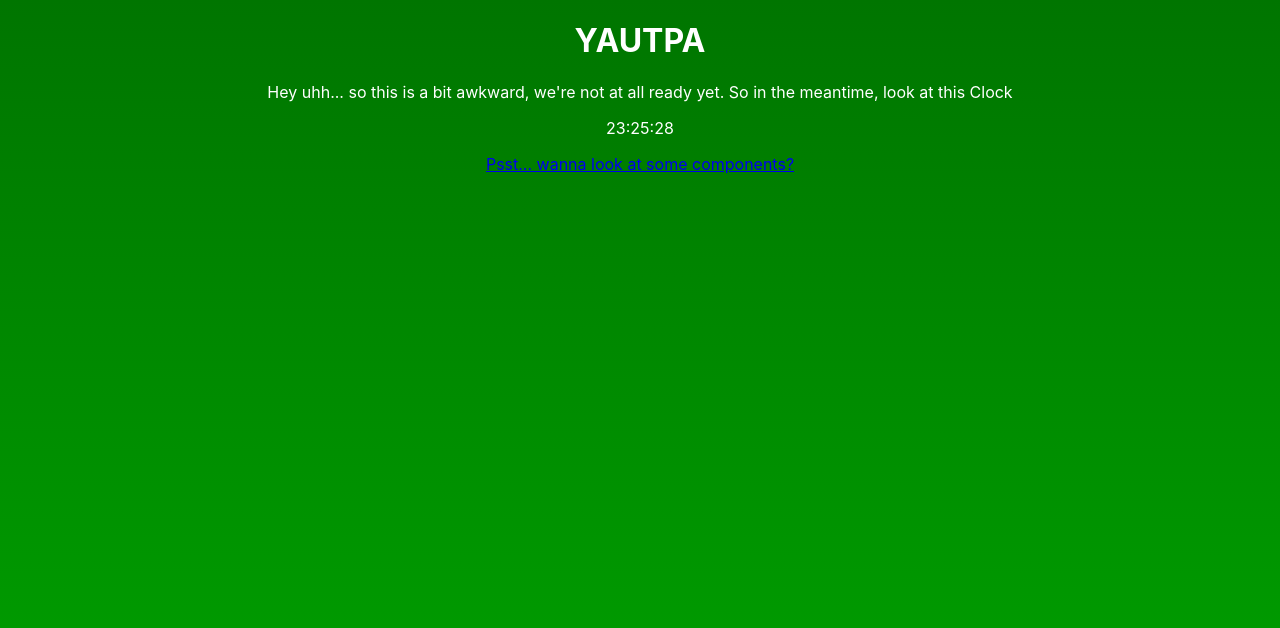
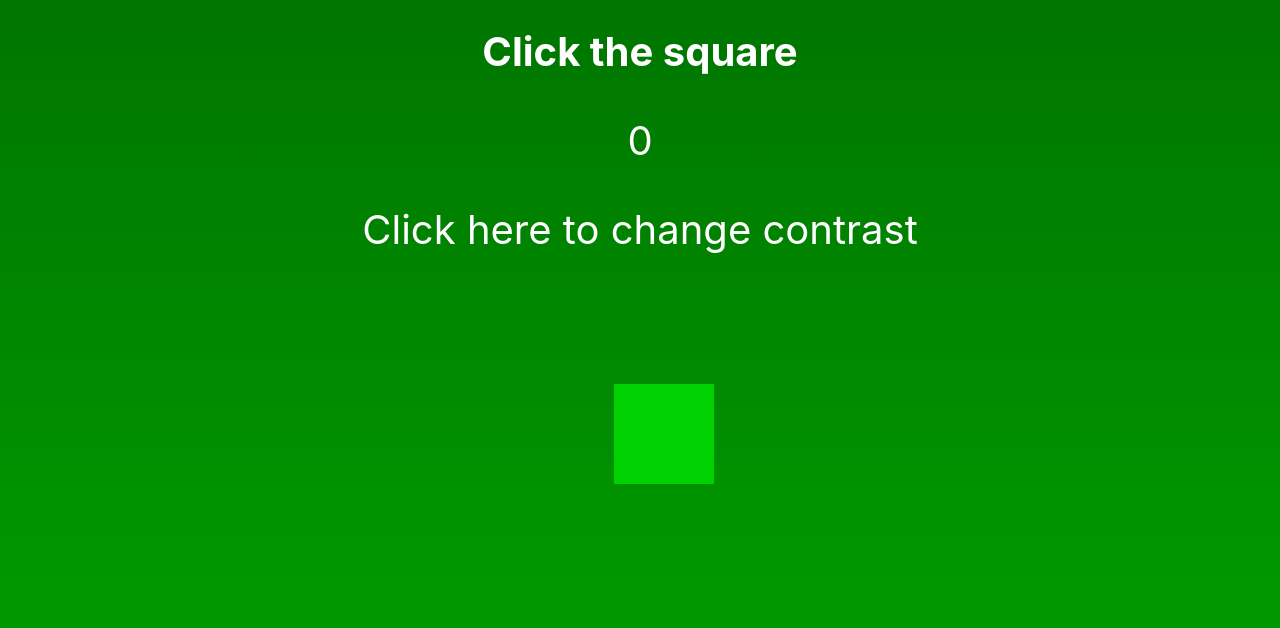
Before and after one commit to ixhbinphoenix/YAUTPA, a React (Vite) app in the folder yautpa-desktop/: page /Game in a window 1280 px wide. Shown: the top 628 px of the page. Built offline with nearby package versions, Linux system fonts and the light colour scheme.

Commit message:
feat(desktop): Added a small game
There´s a game. yay.
Added new game components and page for a little.
The game just gives you a point for clicking on a square, that changes position.

```diff
--- /dev/null
+++ b/yautpa-desktop/src/components/Square/index.scss
@@ -0,0 +1,7 @@
+.comps {
+    position: relative;
+    user-select: none;
+    -webkit-user-select: none;
+    z-index: 2;
+    font-size: 2.5rem;
+}
--- /dev/null
+++ b/yautpa-desktop/src/components/Square/index.tsx
@@ -0,0 +1,44 @@
+import "./index.scss"
+import { useState, useEffect } from "react";
+
+export default function Square() {
+    const [left, setLeft] = useState("48vw");
+    const [top, setTop] = useState("48vh")
+    const [color, setColor] = useState("#00D100")
+    const [counter, addCounter] = useState(0)
+
+
+    const pickPos = () => {
+        setLeft((Math.floor(Math.random() * (9 - 0 + 1) + 0) * 10).toString() + "%")
+        setTop((Math.floor(Math.random() * (9 - 0 + 1) + 0) * 10).toString() + "%")
+        addCounter(counter+1)
+    }
+
+    const changeContrast = () => {
+        if (color=="#00D100") {
+            setColor("#0320fc")
+        }
+        else {
+            setColor("#00D100")
+        }
+    }
+
+    const squareStyle = {
+        backgroundColor: color,
+        height: "100px",
+        top: top,
+        left: left,
+        position: 'absolute',
+        width: "100px",
+        zIndex: "auto",
+    } as React.CSSProperties
+
+    return (
+        <div className="game">
+            <h1 className="comps">Click the square</h1>
+            <p className="comps">{counter}</p>
+            <p className="comps" onClick={()=>changeContrast()}>Click here to change contrast</p>
+            <div className="square" onClick={()=>pickPos()} style={squareStyle}></div>
+        </div>
+    )
+}
--- a/yautpa-desktop/src/main.tsx
+++ b/yautpa-desktop/src/main.tsx
@@ -3,6 +3,7 @@ import ReactDOM from "react-dom";
 import { Switch, Route, BrowserRouter as Router} from "react-router-dom";
 import Home from "./pages/Home";
 import Components from "./pages/Components";
+import Game from "./pages/Game";
 import './index.scss';
 
 ReactDOM.render(
@@ -12,6 +13,9 @@ ReactDOM.render(
                 <Route path="/components">
                     <Components></Components>
                 </Route>
+                <Route path="/Game">
+                    <Game></Game>
+                </Route>
                 <Route path="/">
                     <Home></Home>
                 </Route>
--- a/yautpa-desktop/src/pages/Components.tsx
+++ b/yautpa-desktop/src/pages/Components.tsx
@@ -1,7 +1,7 @@
 import Clock from "../components/Clock";
 import Comp from "../components/Comp";
 import Countdown from "../components/Countdown";
-
+import { Link } from "react-router-dom";
 
 export default function Components() {
     return (
@@ -14,6 +14,7 @@ export default function Components() {
             <Comp title="Countdown" subtitle="Look mom, I can count from ${Number.MIN_SAFE_INTEGER} to ${Number.MAX_SAFE_INTEGER}!">
                 <Countdown></Countdown>
             </Comp>
+            <Link to="/Game">I want to play a game with you</Link>
         </div>
     )
 }
--- /dev/null
+++ b/yautpa-desktop/src/pages/Game.tsx
@@ -0,0 +1,7 @@
+import Square from "../components/Square";
+
+export default function Game() {
+    return (
+        <Square></Square>
+    )
+}
```
